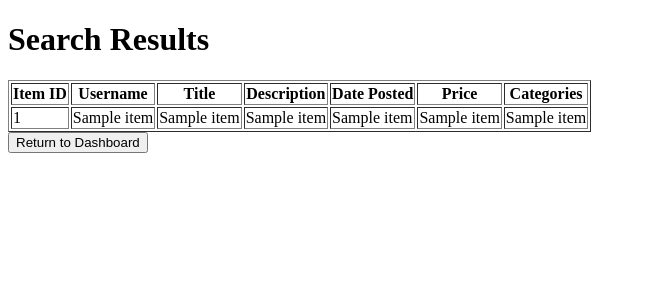
After one commit to TheTrueNull/Comp-440-project, a Flask app: template templates/items.html in a window 1280 px wide. The commit adds this page. Shown: the top 300 px of the page, without its empty margins (0-646 px from the left). Run offline with Flask 3, Linux system fonts and the light colour scheme; the template is opened without the code that fills it: most values are stand-ins (such as "Sample title", 1, 10 or a date in 2020).

Commit message:
Added error messages for all review checks

```diff
--- a/Database creation queries.sql
+++ b/Database creation queries.sql
@@ -12,11 +12,13 @@ CREATE TABLE Users (
 
 CREATE TABLE Items (
     itemID INT AUTO_INCREMENT PRIMARY KEY,
+    username VARCHAR(255),
     title VARCHAR(255),
     description TEXT,
     datePosted DATE,
     price DECIMAL(10,2),
-    categories VARCHAR(255)
+    categories VARCHAR(255),
+    FOREIGN KEY (username) REFERENCES Users(username)
 );
 
 
--- a/server.py
+++ b/server.py
@@ -6,7 +6,7 @@
 #pip install bcrypt
 
 from datetime import date
-from flask import Flask, request, render_template, redirect, render_template_string
+from flask import Flask, request, render_template, redirect, render_template_string, make_response
 import mysql.connector
 from mysql.connector import Error
 import bcrypt
@@ -43,7 +43,9 @@ def login():
         cursor.execute('SELECT password FROM Users WHERE username = %s', (username,))
         record = cursor.fetchone()
         if record and bcrypt.checkpw(password.encode(), record[0].encode()):
-            return render_template('userdash.html')
+            response = make_response(redirect('/dashboard'))
+            response.set_cookie('username', username)
+            return response
         else:
             error = "Incorrect login, please check your login info and try again!"
             return render_template('signin.html', error=error)
@@ -99,31 +101,36 @@ def register_user():
     finally:
         cursor.close()
         conn.close()
+
+@app.route('/dashboard')
+def dashboard():
+    return render_template('userdash.html')
+
 @app.route('/insert_item', methods=['POST'])
 def insert_item():
     title = request.form['title']
     description = request.form['description']
     categories = request.form['categories']
     price = request.form['price']
-    username = request.cookies.get('username')  # Assuming username is stored in cookies
+    username = request.cookies.get('username')  # Ensure the username is being fetched correctly.
     today = date.today()
 
     conn = db_connection()
     cursor = conn.cursor()
-    # Check the number of items posted today
     cursor.execute("SELECT COUNT(*) FROM Items WHERE username = %s AND datePosted = %s", (username, today))
-    count = cursor.fetchone()[0]
-    if count >= 2:
-        return "Limit reached: You can only post 2 items per day."
+    item_count = cursor.fetchone()[0]
+
+    if item_count >= 2:
+        return render_template('userdash.html', item_error="Limit reached: You can only post 2 items per day.")
 
     try:
-        cursor.execute("INSERT INTO Items (title, description, categories, price, username, datePosted) VALUES (%s, %s, %s, %s, %s, %s)",
-                       (title, description, categories, float(price), username, today))
+        cursor.execute("INSERT INTO Items (username, title, description, categories, price, datePosted) VALUES (%s, %s, %s, %s, %s, %s)",
+                       (username, title, description, categories, price, today))
         conn.commit()
-        return "Item inserted successfully!"
+        return redirect('/dashboard?success=True')
     except Error as e:
         print(e)
-        return "Error occurred"
+        return render_template('userdash.html', item_error=str(e))
     finally:
         cursor.close()
         conn.close()
@@ -142,40 +149,41 @@ def submit_review():
     itemID = request.form['itemID']
     score = request.form['score']
     remark = request.form['remark']
-    username = request.cookies.get('username')  # Assuming username is stored in cookies
+    username = request.cookies.get('username')
     today = date.today()
 
     conn = db_connection()
     cursor = conn.cursor()
 
-    # Check if the user owns the item
+    # Check ownership
     cursor.execute("SELECT username FROM Items WHERE itemID = %s", (itemID,))
     owner = cursor.fetchone()
-    if owner[0] == username:
-        return "You cannot review your own items."
+    if owner and owner[0] == username:
+        return render_template('userdash.html', review_error="You cannot review your own items.")
 
-    # Check the number of reviews today
+    # Check daily limit
     cursor.execute("SELECT COUNT(*) FROM Reviews WHERE username = %s AND reviewDate = %s", (username, today))
     count = cursor.fetchone()[0]
     if count >= 3:
-        return "Limit reached: You can only submit 3 reviews per day."
+        return render_template('userdash.html', review_error="Limit reached: You can only submit 3 reviews per day.")
 
-    # Check if the user has already reviewed this item
+    # Check previous review
     cursor.execute("SELECT * FROM Reviews WHERE itemID = %s AND username = %s", (itemID, username))
     if cursor.fetchone():
-        return "You have already reviewed this item."
+        return render_template('userdash.html', review_error="You have already reviewed this item.")
 
     try:
         cursor.execute("INSERT INTO Reviews (itemID, username, score, remark, reviewDate) VALUES (%s, %s, %s, %s, %s)",
                        (itemID, username, score, remark, today))
         conn.commit()
-        return "Review submitted successfully!"
+        return redirect('/dashboard?review_success=True')
     except Error as e:
         print(e)
-        return "Error occurred"
+        return render_template('userdash.html', review_error="Error occurred during the review process.")
     finally:
         cursor.close()
         conn.close()
+
 
 #function to validate user input
 def validate_input(username, password, email):
--- /dev/null
+++ b/templates/items.html
@@ -0,0 +1,38 @@
+<!DOCTYPE html>
+<html lang="en">
+<head>
+    <meta charset="UTF-8">
+    <meta name="viewport" content="width=device-width, initial-scale=1.0">
+    <title>Item Search Results</title>
+</head>
+<body>
+    <h1>Search Results</h1>
+
+    <!-- Display items in a table -->
+    <table border="1">
+        <tr>
+            <th>Item ID</th>
+            <th>Username</th>
+            <th>Title</th>
+            <th>Description</th>
+            <th>Date Posted</th>
+            <th>Price</th>
+            <th>Categories</th>
+        </tr>
+        {% for item in items %}
+        <tr>
+            <td>{{ item[0] }}</td> <!-- itemID -->
+            <td>{{ item[1] }}</td> <!-- username -->
+            <td>{{ item[2] }}</td> <!-- title -->
+            <td>{{ item[3] }}</td> <!-- description -->
+            <td>{{ item[4] }}</td> <!-- datePosted -->
+            <td>{{ item[5] }}</td> <!-- price -->
+            <td>{{ item[6] }}</td> <!-- categories -->
+        </tr>
+        {% endfor %}
+    </table>
+
+    <!-- Button to return to the User Dashboard -->
+    <button onclick="window.location.href='/dashboard'">Return to Dashboard</button>
+</body>
+</html>
```
Also changed, not shown: templates/userdash.html (+17 -0 lines).
